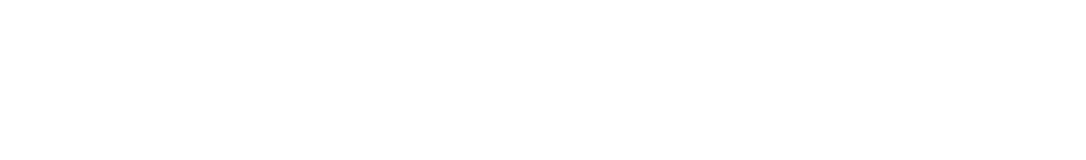
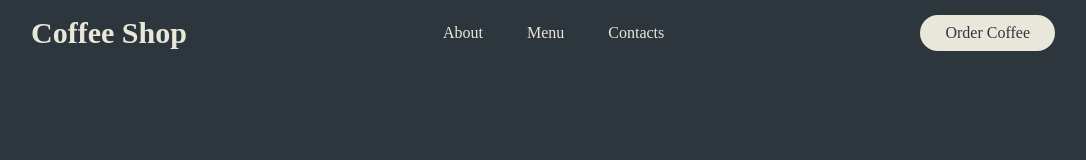
Before and after one commit to EljenMae/simple-website, a plain HTML site: page index.html in a window 1280 px wide. Shown: the whole page, without its empty margins (97-1183 px from the left). Drawn offline with nearby package versions, Linux system fonts and the light colour scheme; a web font is replaced by a local one.

Commit message:
navigation bar done
simple website of a coffee shop

```diff
--- a/index.html
+++ b/index.html
@@ -8,14 +8,29 @@
     <!--Bootstrap CSS-->
     <!-- <link href="https://cdn.jsdelivr.net/npm/bootstrap@5.0.2/dist/css/bootstrap.min.css" rel="stylesheet" integrity="sha384-EVSTQN3/azprG1Anm3QDgpJLIm9Nao0Yz1ztcQTwFspd3yD65VohhpuuCOmLASjC" crossorigin="anonymous">
     -->
-    <title>Simple Website</title>
+    <!--Icons-->
+    <link href="https://cdn.jsdelivr.net/npm/remixicon@4.5.0/fonts/remixicon.css" rel="stylesheet"/>
+    <title>Augusto Coffee Shop</title>
 </head>
 <body>
+
+    <!--Navigation-->
     <header>
-
+        <a href="#" class="logo">Coffee Shop</a>
+        <nav>
+            <ul class="nav_links">
+                <li><a href="#">About</a></li>
+                <li><a href="#">Menu</a></li>
+                <li><a href="#">Contacts</a></li>
+            </ul>
+        </nav>
+        <a href="#" class="cta"><button>Order Coffee</button></a>
     </header>
 
+
+
     <!--Javascript-->
+    <script src="script.js"></script>
     <!--Bootstrap JS-->
     <!-- <script src="https://cdn.jsdelivr.net/npm/bootstrap@5.0.2/dist/js/bootstrap.bundle.min.js" integrity="sha384-MrcW6ZMFYlzcLA8Nl+NtUVF0sA7MsXsP1UyJoMp4YLEuNSfAP+JcXn/tWtIaxVXM" crossorigin="anonymous"></script>
     -->
--- a/style.css
+++ b/style.css
@@ -0,0 +1,65 @@
+@import url('https://fonts.googleapis.com/css2?family=Anaheim&family=Fira+Sans:ital,wght@0,100;0,200;0,300;0,400;0,500;0,600;0,700;0,800;0,900;1,100;1,200;1,300;1,400;1,500;1,600;1,700;1,800;1,900&family=Kanit:ital,wght@0,100;0,200;0,300;0,400;0,500;0,600;0,700;0,800;0,900;1,100;1,200;1,300;1,400;1,500;1,600;1,700;1,800;1,900&family=Oleo+Script:wght@400;700&family=Sour+Gummy:ital,wght@0,100..900;1,100..900&display=swap');
+@import url('https://fonts.googleapis.com/css2?family=Anaheim&family=Fira+Sans:ital,wght@0,100;0,200;0,300;0,400;0,500;0,600;0,700;0,800;0,900;1,100;1,200;1,300;1,400;1,500;1,600;1,700;1,800;1,900&family=Hepta+Slab:wght@1..900&family=Kanit:ital,wght@0,100;0,200;0,300;0,400;0,500;0,600;0,700;0,800;0,900;1,100;1,200;1,300;1,400;1,500;1,600;1,700;1,800;1,900&family=Oleo+Script:wght@400;700&family=Sour+Gummy:ital,wght@0,100..900;1,100..900&display=swap');
+
+* {
+    box-sizing: border-box;
+    margin: 0;
+    padding: 0;
+    background-color: #2e363d;
+    /*color: #e8e7da;*/
+}
+
+li, a, button {
+    font-family: 'Anaheim';
+    font-weight: 500;
+    font-size: 16px;
+    color: #e8e7da;
+    text-decoration: none;
+}
+header {
+    display: flex;
+    justify-content: space-between;
+    align-items: center;
+    padding: 15px 10%;
+}
+.logo {
+    cursor: pointer;
+    font-family: 'Anaheim';
+    font-size: 30px;
+    font-weight: bold;
+    color: #e8e7da;
+}
+.logo:hover {
+    color: #f07986;
+    transition: all 0.3s ease 0s;
+}
+.nav_links {
+    list-style: none;
+}
+.nav_links li {
+    display: inline-block;
+    padding: 0px 20px;
+}
+.nav_links li a {
+    transition: all 0.3s ease 0s;
+}
+.nav_links li a:hover {
+    color: #f07986;
+}
+button {
+    padding: 9px 25px;
+    background-color:  #e8e7da;
+    color: #2e363d;
+    border: none;
+    border-radius: 50px;
+    cursor: pointer;
+    transition: all 0.3s ease 0s;
+}
+button:hover {
+    background-color: #f07986;
+    color:#e8e7da;
+}
+img {
+    width: 75px;
+    height: 75px;
+}
```
Also changed, not shown: img/logo.jpg (added), script.js (added).
